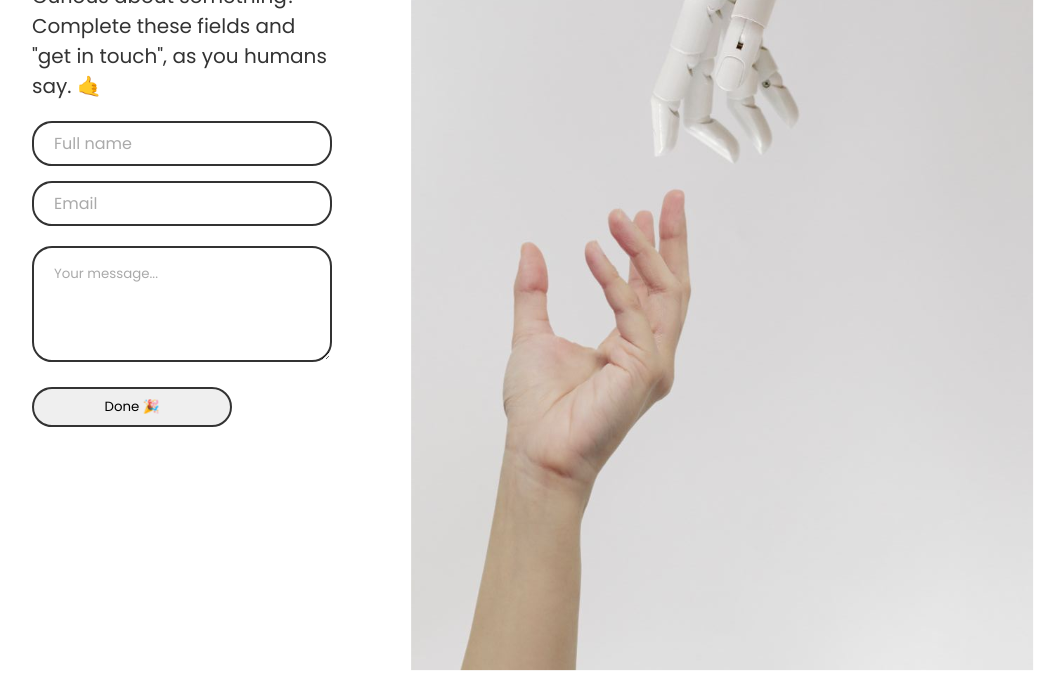
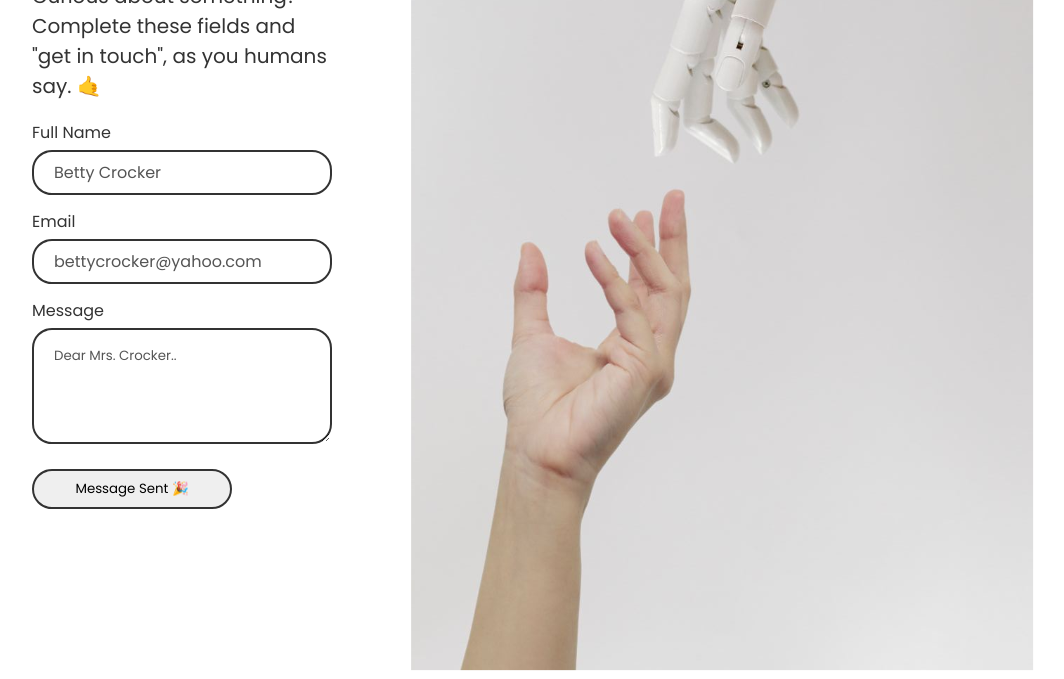
Before and after one commit to DiyBookOfLife/ps-mod2-lab1, a website built with Vite: page index.html in a window 1280 px wide. Shown: the part 121-800 px from the top of the page, without its empty margins (208-1272 px from the left). Built offline with nearby package versions, Linux system fonts and the light colour scheme.

Commit message:
Accessibility updates

```diff
--- a/index.css
+++ b/index.css
@@ -1,11 +1,14 @@
-html, body {
+html,
+body {
   margin: 0;
   padding: 0;
   line-height: 1.5;
   color: #333333;
 }
-body, .contact-input, .contact-textarea  {
-    font-family: 'Poppins', sans-serif;
+body,
+.contact-input,
+.contact-textarea {
+  font-family: "Poppins", sans-serif;
 }
 .contact-page {
   min-height: 100vh;
@@ -25,7 +28,7 @@ body, .contact-input, .contact-textarea  {
   margin-left: -60px;
 }
 .contact-form-heading {
-    font-size: 48px;
+  font-size: 3rem;
   font-weight: bold;
   margin: 0;
 }
@@ -33,7 +36,7 @@ body, .contact-input, .contact-textarea  {
   color: #007000;
 }
 .contact-form-intro {
-    font-size: 20px;
+  font-size: 1.25rem;
   margin-bottom: 20px;
 }
 .contact-input {
@@ -42,7 +45,7 @@ body, .contact-input, .contact-textarea  {
   margin: 5px auto 15px;
   border-radius: 20px;
   padding: 8px 20px;
-    font-size: 16px;
+  font-size: 1rem;
   border: 2px solid #333333;
 }
 .contact-textarea {
@@ -52,8 +55,9 @@ body, .contact-input, .contact-textarea  {
   border: 2px solid #333333;
   border-radius: 20px;
 }
-.contact-input::-webkit-input-placeholder, .contact-textarea::-webkit-input-placeholder {
-    color: #aaaaaa;
+.contact-input::-webkit-input-placeholder,
+.contact-textarea::-webkit-input-placeholder {
+  color: #555555;
 }
 .contact-submit-button {
   border: 2px solid #333333;
@@ -62,7 +66,7 @@ body, .contact-input, .contact-textarea  {
   margin: 10px auto 0;
   width: 200px;
   cursor: pointer;
-    font-family: 'Poppins', sans-serif;
+  font-family: "Poppins", sans-serif;
 }
 .contact-submit-button:hover {
   background-color: #dddddd;
--- a/index.html
+++ b/index.html
@@ -3,26 +3,61 @@
     <script src="https://code.iconify.design/2/2.2.1/iconify.min.js"></script>
 
     <!-- Fonts & Icons -->
-        <link rel="preconnect" href="https://fonts.googleapis.com">
-        <link rel="preconnect" href="https://fonts.gstatic.com" crossorigin>
-        <link href="https://fonts.googleapis.com/css2?family=Poppins:wght@100;200;300;400;500;600;700;800;900&display=swap" rel="stylesheet">
+    <link rel="preconnect" href="https://fonts.googleapis.com" />
+    <link rel="preconnect" href="https://fonts.gstatic.com" crossorigin />
+    <link
+      href="https://fonts.googleapis.com/css2?family=Poppins:wght@100;200;300;400;500;600;700;800;900&display=swap"
+      rel="stylesheet"
+    />
 
-        <link rel="stylesheet" href="index.css">
+    <link rel="stylesheet" href="index.css" />
   </head>
   <body class="contact-page">
-        <div id="main">
+    <main id="main">
       <!-- Form section -->
       <div class="contact-form-section">
         <form>
-                    <h2 class="contact-form-heading">Reach <span>Out</span></h2>
-                    <div class="contact-form-intro">Curious about something? Complete these fields and "get in touch", as you humans say. 🤙</div>
-                    <input class="contact-input" type="text" placeholder="Full name" />
-                    <input class="contact-input" type="text" placeholder="Email" />
-                    <textarea class="contact-textarea" rows="4" cols="50" placeholder="Your message..."></textarea>
-                    <button class="contact-submit-button" type="button" onclick="submitForm()">Done 🎉</button>
+          <h1 class="contact-form-heading">Reach <span>Out</span></h1>
+          <div class="contact-form-intro">
+            Curious about something? Complete these fields and "get in touch",
+            as you humans say. 🤙
+          </div>
+          <label for="name">Full Name</label>
+          <input
+            class="contact-input"
+            id="name"
+            type="text"
+            placeholder="Betty Crocker"
+          />
+          <label for="email">Email</label>
+          <input
+            class="contact-input"
+            id="email"
+            type="text"
+            placeholder="bettycrocker@yahoo.com"
+          />
+          <label for="message">Message</label>
+          <textarea
+            id="message"
+            class="contact-textarea"
+            rows="4"
+            cols="50"
+            placeholder="Dear Mrs. Crocker.."
+          ></textarea>
+          <button
+            class="contact-submit-button"
+            type="button"
+            onclick="submitForm()"
+          >
+            Message Sent 🎉
+          </button>
         </form>
-                <img class="contact-image" src="images/connect.jpg" />
+        <img
+          class="contact-image"
+          src="images/connect.jpg"
+          alt="A robot hand and human hand reaching for each other."
+        />
       </div>
-        </div>
+    </main>
   </body>
 </html>
```
Also changed, not shown: 2 other files. Lines whose indentation alone changed are shown as unchanged.
